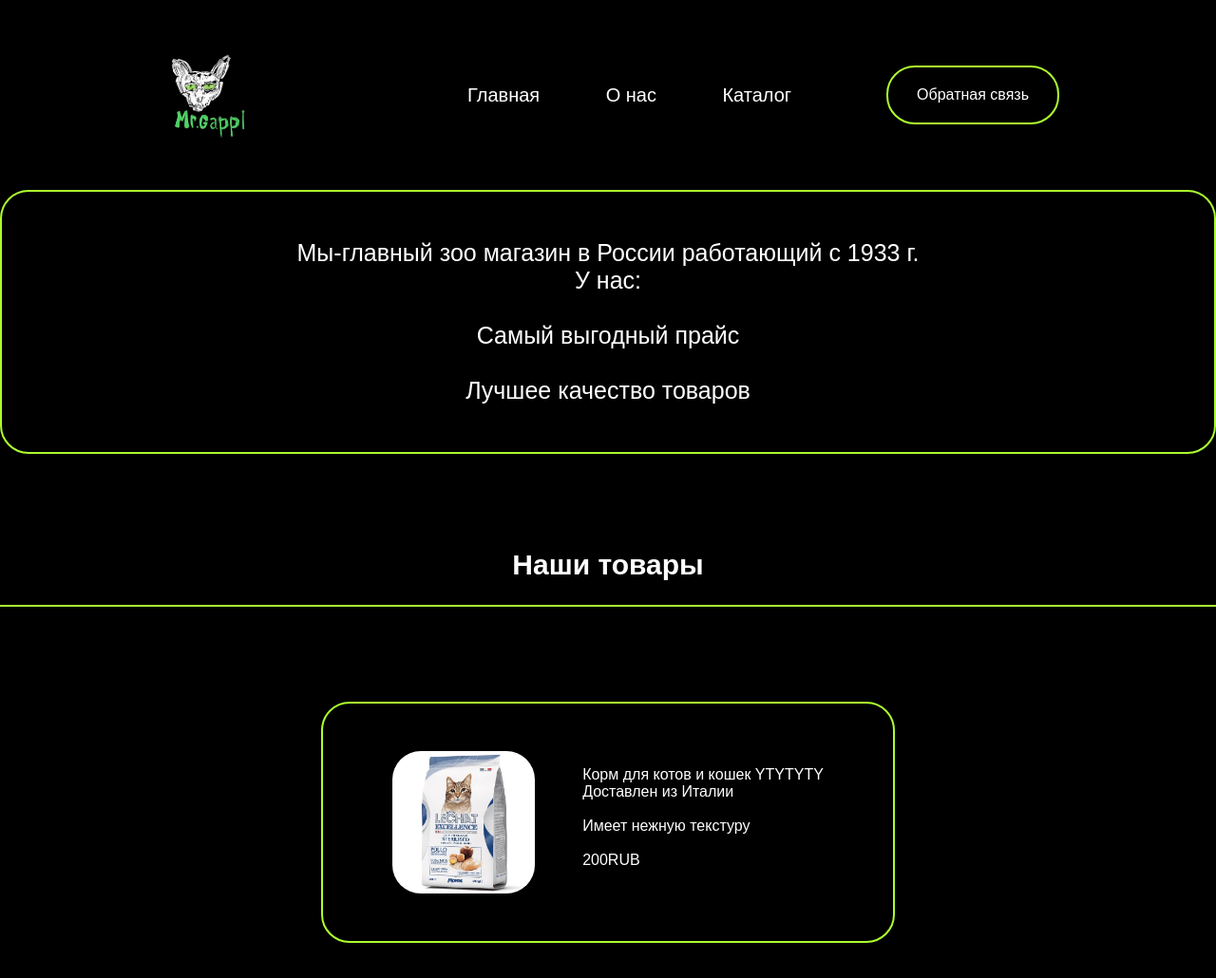
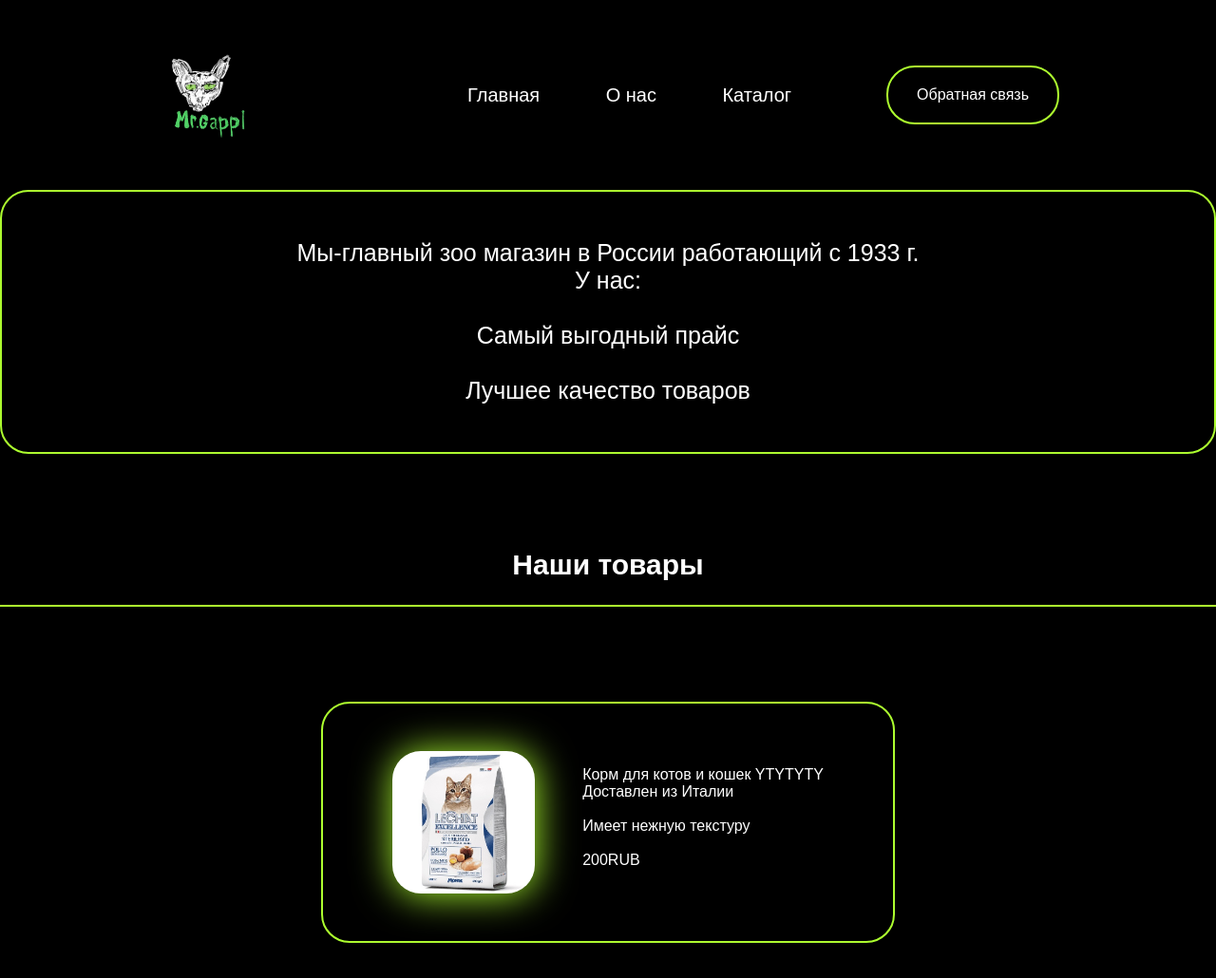
Before and after one commit to stepancherr/Challenge, a plain HTML site: page index.html in a window 1280 px wide. Shown: the top 1030 px of the page at 95% size. Drawn offline with Linux system fonts and the light colour scheme.

Commit message:
added filter in catalog

```diff
--- a/catalog.css
+++ b/catalog.css
@@ -17,7 +17,9 @@
   height: 150px;
   width: 150px;
   border-radius: 30px;
+    filter: drop-shadow(1px 1px 20px greenyellow);
 }
+
 .item {
   border-radius: 30px;
   display: flex;
```
